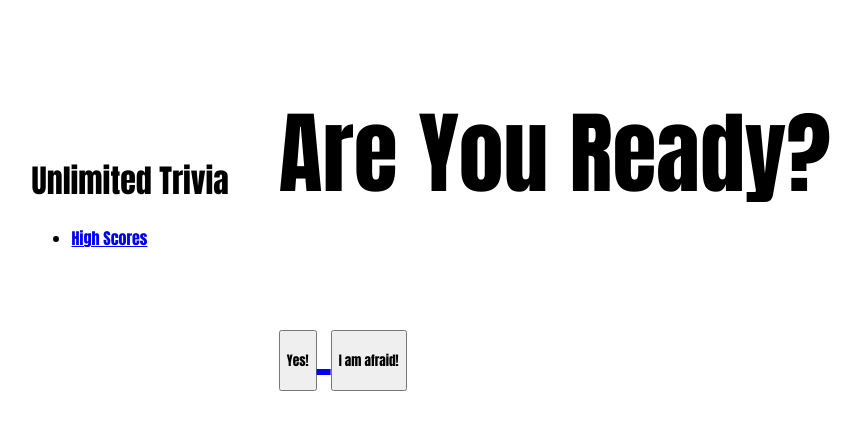
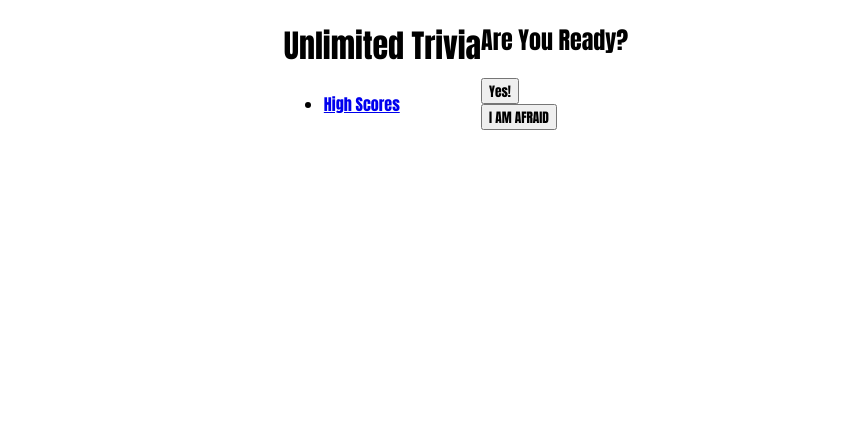
Before and after one commit to HeadbandDandy/mod4challenge, a plain HTML site: page index.html in a window 1280 px wide. Shown: the whole page, without its empty margins (184-1045 px from the left). Drawn offline with Linux system fonts and the light colour scheme.

Commit message:
html changes

```diff
--- a/index.html
+++ b/index.html
@@ -21,21 +21,18 @@
         </ul>
     </header>
 <!--Section above contains html link to high scores as well as header-->
-    <div class="container">
+    <div class="hero">
         <section>
             <h2>Are You Ready?</h2>
             <break>
-               <a href="/quiz.html">
-                   <button>
-                       <h4>
-                           Yes!
-                       </h4>
-                   </button>
+                <form action="./quiz.html">
+                    <button type="submit">Yes!</button>
+                </form>
                </a>
-                <button class="no-button" id="fear"><h4>
-                    I am afraid!
-
-                </h4></button>
+               <form action=".">
+                <button type="submit">I AM AFRAID</button>
+            </form>
+           </a>
             </break>
         </section>
 
```
